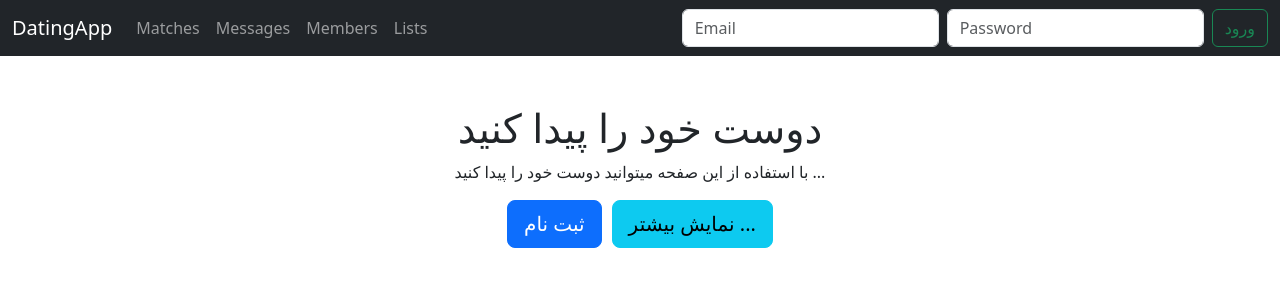
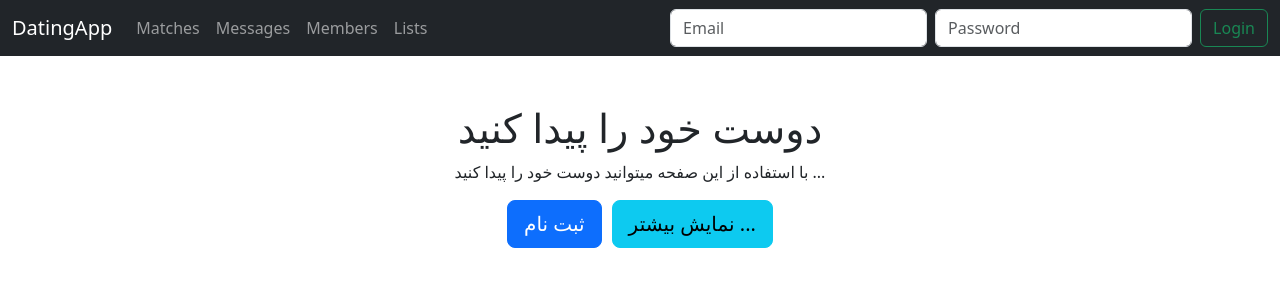
Before and after one commit to nymajalalabadi/DatingApp, an Angular app: page / in a window 1280 px wide. Shown: the top 300 px of the page. Built offline with nearby package versions, Linux system fonts and the light colour scheme; no server answers.

Commit message:
Debug Nav Component

```diff
--- a/src/app/nav/nav.component.html
+++ b/src/app/nav/nav.component.html
@@ -8,7 +8,7 @@
       <a class="navbar-brand" href="#">DatingApp</a>
       <ul class="navbar-nav me-auto mb-2 mb-lg-0">
         <li class="nav-item">
-          <a class="nav-link" routerLink="/members" routerLinkActive="active">Matches</a>
+          <a class="nav-link" routerLink="/matches" routerLinkActive="active">Matches</a>
         </li>
         <li class="nav-item">
           <a class="nav-link" routerLink="/messages" routerLinkActive="active">Messages</a>
@@ -28,8 +28,8 @@
         </a>
 
         <div class="dropdown-menu" aria-labelledby="dropdownMenuLink">
-          <a class="dropdown-item" href="#">ویرایش پروفایل</a>
-          <a class="dropdown-item" (click)="logout()">خروج</a>
+          <a class="dropdown-item" href="#">Edit profile</a>
+          <a class="dropdown-item" (click)="logout()">LogOut</a>
         </div>
       </div>
 
@@ -38,7 +38,7 @@
           aria-label="email">
         <input name="Password" [(ngModel)]="model.Password" class="form-control me-2" type="password"
           placeholder="Password" aria-label="Password">
-        <button class="btn btn-outline-success" type="submit">ورود</button>
+        <button class="btn btn-outline-success" type="submit">Login</button>
       </form>
     </div>
   </div>
```
Also changed, not shown: src/app/nav/nav.component.ts (+9 -5 lines).
